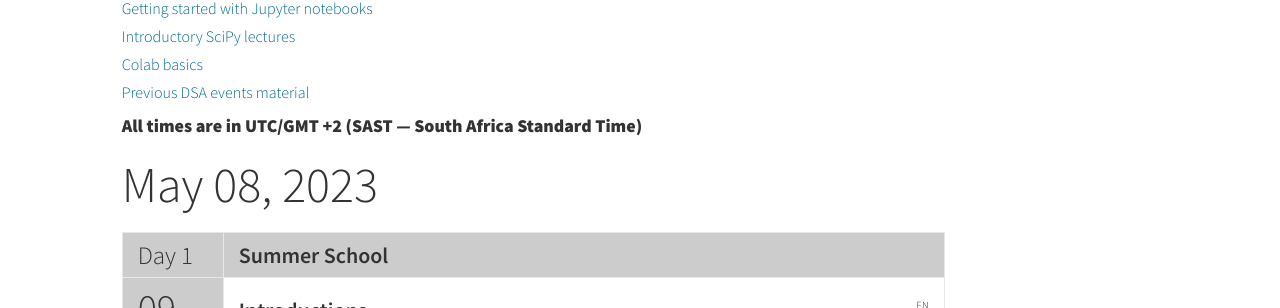
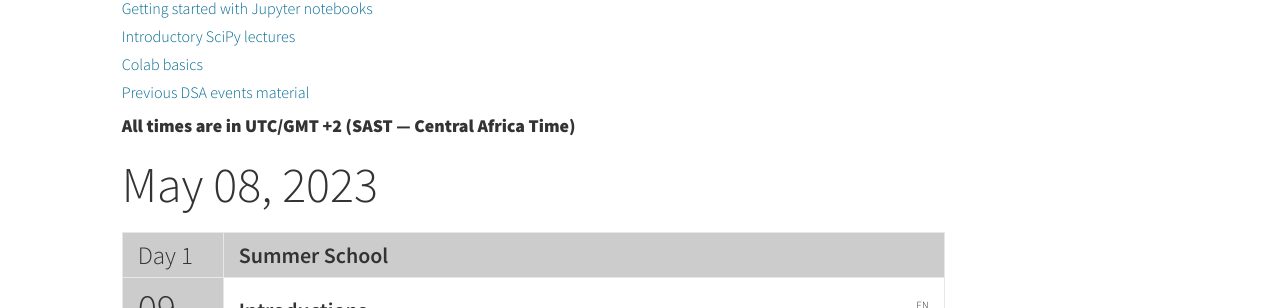
Before and after one commit to datsciafrica/dsa2023kigali, a Jekyll site: the page built from schedule.html, in a window 1280 px wide and 900 px high, scrolled down 496 px. Shown: the part 146-454 px from the top of the window. Built offline with Jekyll 4.4.1, drawn with Linux system fonts in a browser that asks for light colours; nearby versions of some CDN libraries; some web fonts are replaced; comment, search, counter and statistics services are not loaded.

Commit message:
Updated the timezone

```diff
--- a/_includes/schedule.html
+++ b/_includes/schedule.html
@@ -16,7 +16,7 @@
             {% endfor %}
         </ul>
         <p class="text-left">
-          <b>All times are in UTC/GMT +2  (SAST — South Africa Standard Time)</b>
+          <b>All times are in UTC/GMT +2  (SAST — Central Africa Time)</b>
         </p>
       </div>
 
```
Also changed, not shown: 1 other file.
